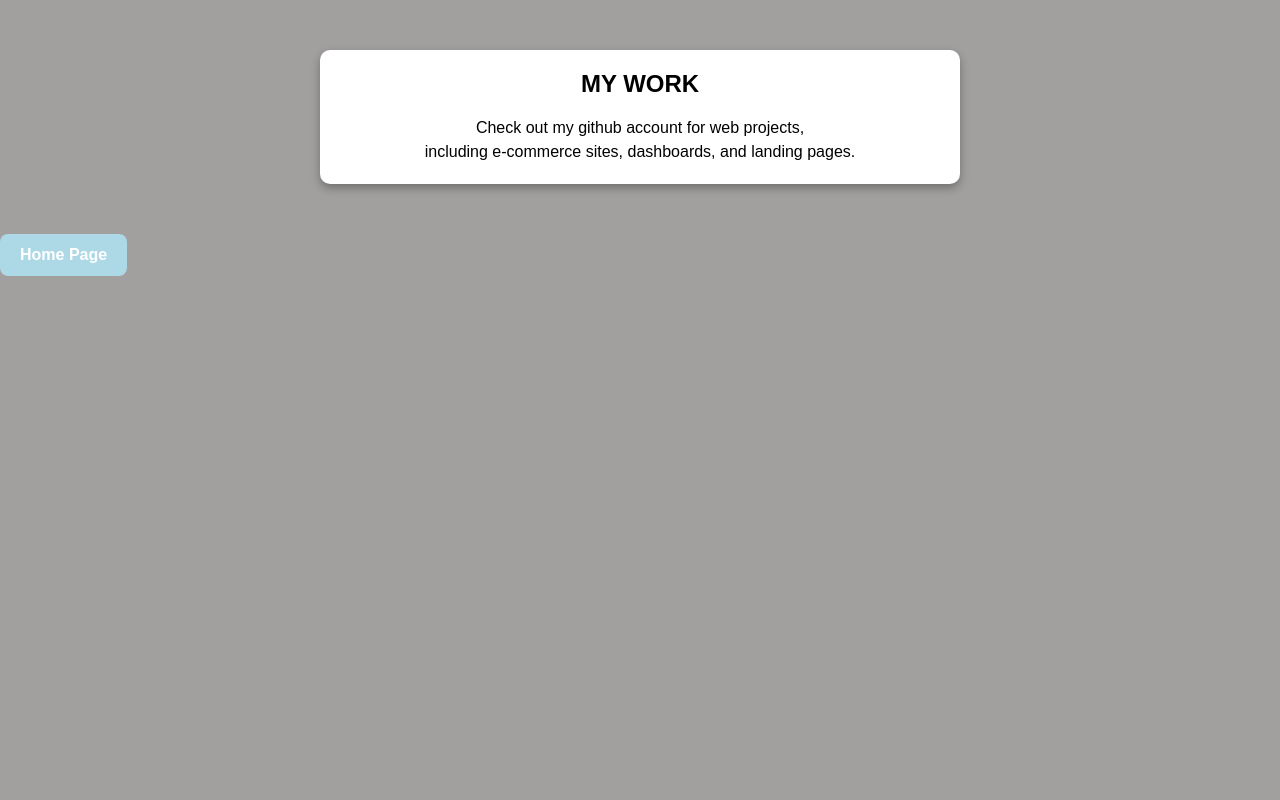
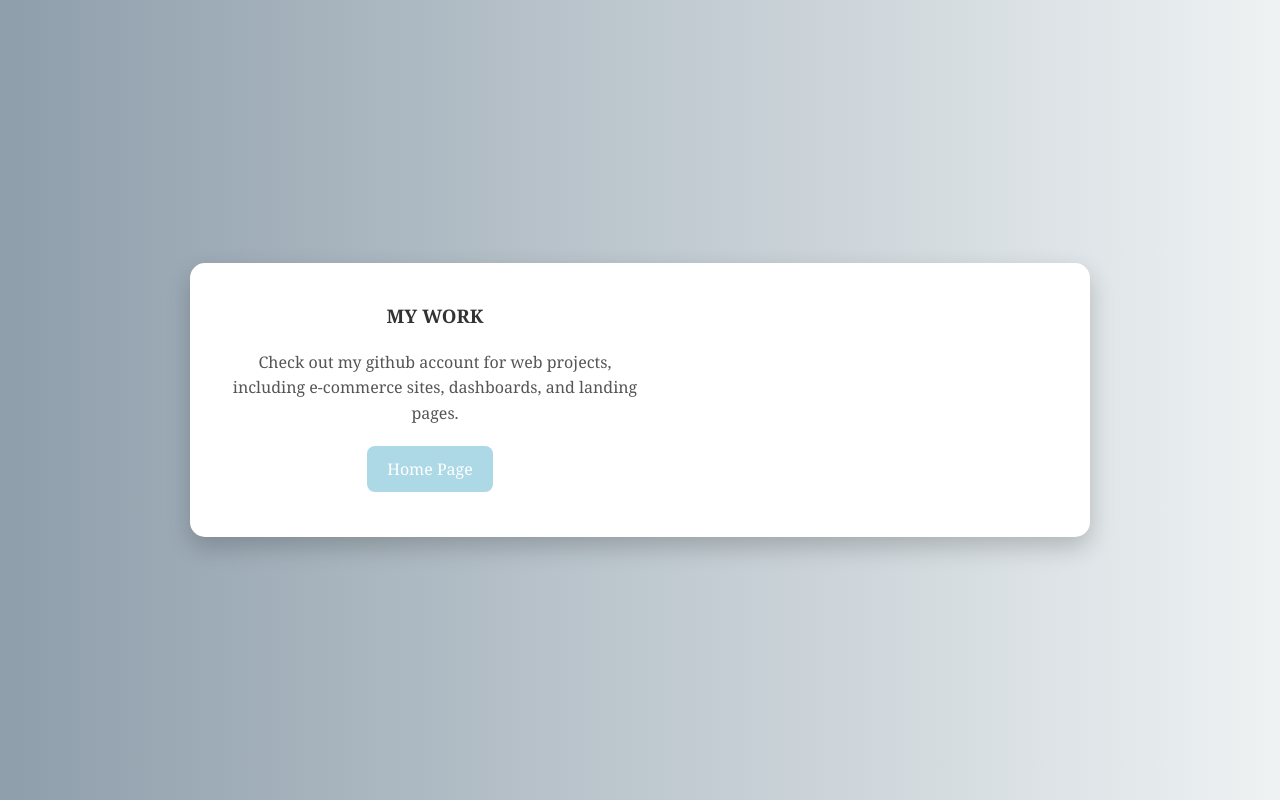
Before and after one commit to ShelbyMichelle/Portifolio, a plain HTML site: page work.html in a window 1280 px wide. Drawn offline with Linux system fonts and the light colour scheme.

Commit message:
final commit

```diff
--- a/work.html
+++ b/work.html
@@ -3,77 +3,101 @@
 <head>
     <meta charset="UTF-8">
     <meta name="viewport" content="width=device-width, initial-scale=1.0">
-    <title>Document</title>
+    <title>About Me</title>
     <style>
-        *{
+        * {
             margin: 0;
             padding: 0;
             box-sizing: border-box;
-    font-family: Arial, Helvetica, sans-serif;
+            font-family: 'Georgia', serif;
         }
-        body{
-            background-color: #a29f9f;
+        body {
+            display: flex;
+            justify-content: center;
+            align-items: center;
+            height: 100vh;
+            background: linear-gradient(to right, #8e9eab, #eef2f3);
+            color: #333;
+            padding: 20px;
         }
-
-.work {
-    width: 50%;
-    margin: 50px auto;
-    padding: 20px;
-    background: white;
-    box-shadow: 0px 4px 10px rgba(0, 0, 0, 0.3);
-    border-radius: 10px;
+        .container {
+            display: flex;
+            align-items: center;
+            justify-content: space-between;
+            max-width: 900px;
+            width: 100%;
+            background: #fff;
+            padding: 40px;
+            border-radius: 15px;
+            box-shadow: 0 10px 25px rgba(0, 0, 0, 0.2);
+            transition: transform 0.3s ease-in-out, box-shadow 0.3s ease-in-out;
+        }
+        .container:hover {
+            transform: scale(1.02);
+            box-shadow: 0 15px 30px rgba(0, 0, 0, 0.3);
+        }
+        .text-content {
+            max-width: 50%;
             text-align: center;
-    font-family: Arial, sans-serif;
-    color: black;
+        }
+        .text-content h1 {
+            font-size: 36px;
+            margin-bottom: 15px;
+            color: #222;
+        }
+        .text-content p {
+            font-size: 16px;
+            line-height: 1.6;
+            color: #555;
+            margin-bottom: 20px;
+        }
+        .btn {
+            background: lightblue;
+            color: white;
+            padding: 12px 20px;
+            border: none;
+            border-radius: 8px;
+            font-size: 16px;
+            cursor: pointer;
+            transition: all 0.3s ease-in-out;
+            display: inline-block;
+            text-decoration: none;
+            margin-right: 10px;
             position: relative;
+            overflow: hidden;
         }
-.work h3 {
-    font-size: 24px;
-    color: black;
+        .btn:hover {
+            background: #009688;
+            transform: scale(1.08);
+            box-shadow: 0px 4px 15px rgba(0, 91, 187, 0.5);
         }
-
-.work p {
-    font-size: 16px;
-    color: black;
-    line-height: 1.5;
+        .btn:active {
+            transform: scale(0.95);
         }
-
-button {
-    background: lightblue;
-    border: none;
-    padding: 12px 20px;
-    border-radius: 8px;
-    cursor: pointer;
-    font-size: 16px;
-    font-weight: bold;
-    transition: 0.3s ease-in-out;
+        .btn::after {
+            content: "";
+            position: absolute;
+            top: 0;
+            left: -100%;
+            width: 100%;
+            height: 100%;
+            background: rgba(255, 255, 255, 0.3);
+            transition: left 0.3s ease-in-out;
         }
-
-button a {
-    color: white;
-    text-decoration: none;
-    font-family: Arial, sans-serif;
+        .btn:hover::after {
+            left: 100%;
         }
-
-button:hover {
-    background: #009688;
-    transform: scale(1.05);
-}
-button:active {
-    transform: scale(0.98);
-}
-
-
     </style>
 </head>
 <body>
-    <div class="work">
+    <div class="container">
+        <div class="text-content">
             <h3>MY WORK</h3> <br>
             <p>Check out my github account for web projects, <br>
                 including e-commerce sites, dashboards, and landing pages.</p>
 
-
+            <a href="homepage.html" class="btn">Home Page</a>
         </div>
-    <button><a href="one.html">Home Page</a></button>
+    </div>
 </body>
 </html>
```
Also changed, not shown: about.html (+77 -62 lines), contact.html (+54 -36 lines), register.html (+4 -5 lines), skills.html (+64 -38 lines). Lines whose indentation alone changed are shown as unchanged.
